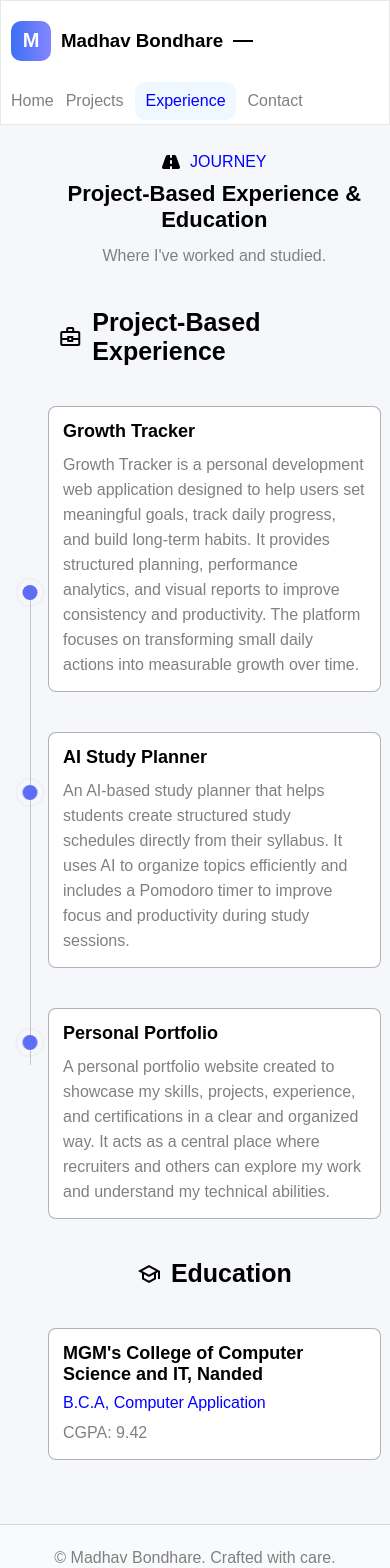
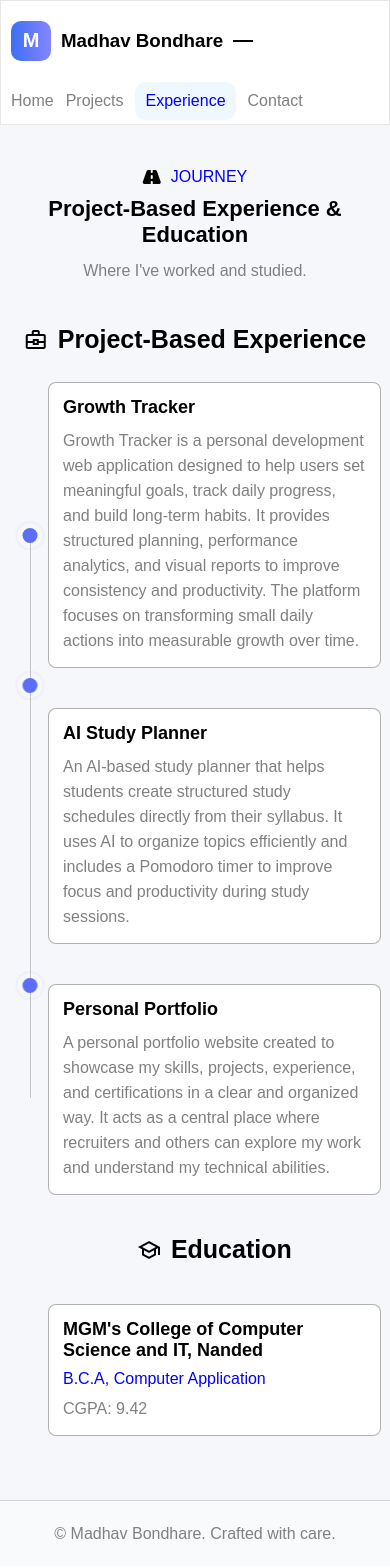
Before and after one commit to Madhav-87/my-portfolio, a React (Vite) app: page /experience in a window 390 px wide. Shown: the top 1568 px of the page. Built offline with nearby package versions, Linux system fonts and the light colour scheme.

Commit message:
fix layout : 'Experience.jsx' main title

```diff
--- a/src/pages/Experience/Experience.css
+++ b/src/pages/Experience/Experience.css
@@ -14,7 +14,9 @@
     width: 80%;
     padding-right: 0px;
 }
-
+.ex-main-title-section{
+    height: 200px;
+}
 .timeline {
     height: 480px;
     width: 1px;
@@ -78,6 +80,13 @@
     .ex-box-container {
         width: 80% !important;
     }
+    .timeline{
+        height: 500px;
+        transform: translateY(-20%) !important;
+    }
+    .ex-project-container{
+        min-height: auto !important;
+    }
 }
 
 /* Tablet — up to 768px */
@@ -87,6 +96,18 @@
         padding: 16px;
         font-size: 16px;
         border-radius: 10px;
+    }
+    .timeline{
+        height: 400px;
+    }
+    .point:nth-child(2){
+        top:150px;
+    }
+    .point:nth-child(3){
+        top:350px;
+    }
+    .ex-project-container{
+        min-height: auto !important;
     }
 }
 
@@ -98,10 +119,15 @@
         font-size: 15px;
         border-radius: 8px;
     }
-
+    .timeline{
+        height: 570px;
+    }
     .point:nth-child(3) {
         position: absolute;
         top: 450px;
+    }
+    .ex-project-container{
+        min-height: auto !important;
     }
 }
 
@@ -119,4 +145,7 @@
     .ex-main-txt{
         font-size: 21px;
     }
+    .ex-project-container .project-container{
+        min-height: auto !important;
+    }
 }
--- a/src/pages/Experience/Experience.jsx
+++ b/src/pages/Experience/Experience.jsx
@@ -7,14 +7,8 @@ export default function Experience() {
         <div>
             <Header activeEle={"Experience"} />
             <main className='mainProject'>
-                <div className='flex flex-center gap-5'>
-                    <div className='timeline'>
-                        <div className='point'></div>
-                        <div className='point'></div>
-                        <div className='point'></div>
-                    </div>
-                    <div className='flex flex-center flex-col project-container ex-project-container  gap-40'>
-                        <div className='flex flex-center flex-col gap-10'>
+                <div>
+                    <div className='flex flex-center flex-col gap-10 ex-main-title-section'>
                             <div className='flex flex-center gap-10 color-blue'><i className="fa-solid fa-road" style={{ color: "black" }}></i> JOURNEY</div>
                             <div className='heading-4 text-center'>Project-Based Experience & Education</div>
                             <div className='subtxt'>Where I've worked and studied.</div>
@@ -27,6 +21,14 @@ export default function Experience() {
                                 Project-Based Experience
                             </span>
                         </div>
+                </div>
+                <div className='flex flex-center gap-5'>
+                    <div className='timeline'>
+                        <div className='point'></div>
+                        <div className='point'></div>
+                        <div className='point'></div>
+                    </div>
+                    <div className='flex flex-center flex-col project-container ex-project-container  gap-40'>
                         <div tabIndex={5} className= 'mr-10 hover-lift flex flex-col gap-10 ex-box-container'>
                             <div className='h-6'>Growth Tracker</div>
                             <div className='subtxt'>Growth Tracker is a personal development web application designed to help users set meaningful goals, track daily progress, and build long-term habits. It provides structured planning, performance analytics, and visual reports to improve consistency and productivity. The platform focuses on transforming small daily actions into measurable growth over time.</div>
```
